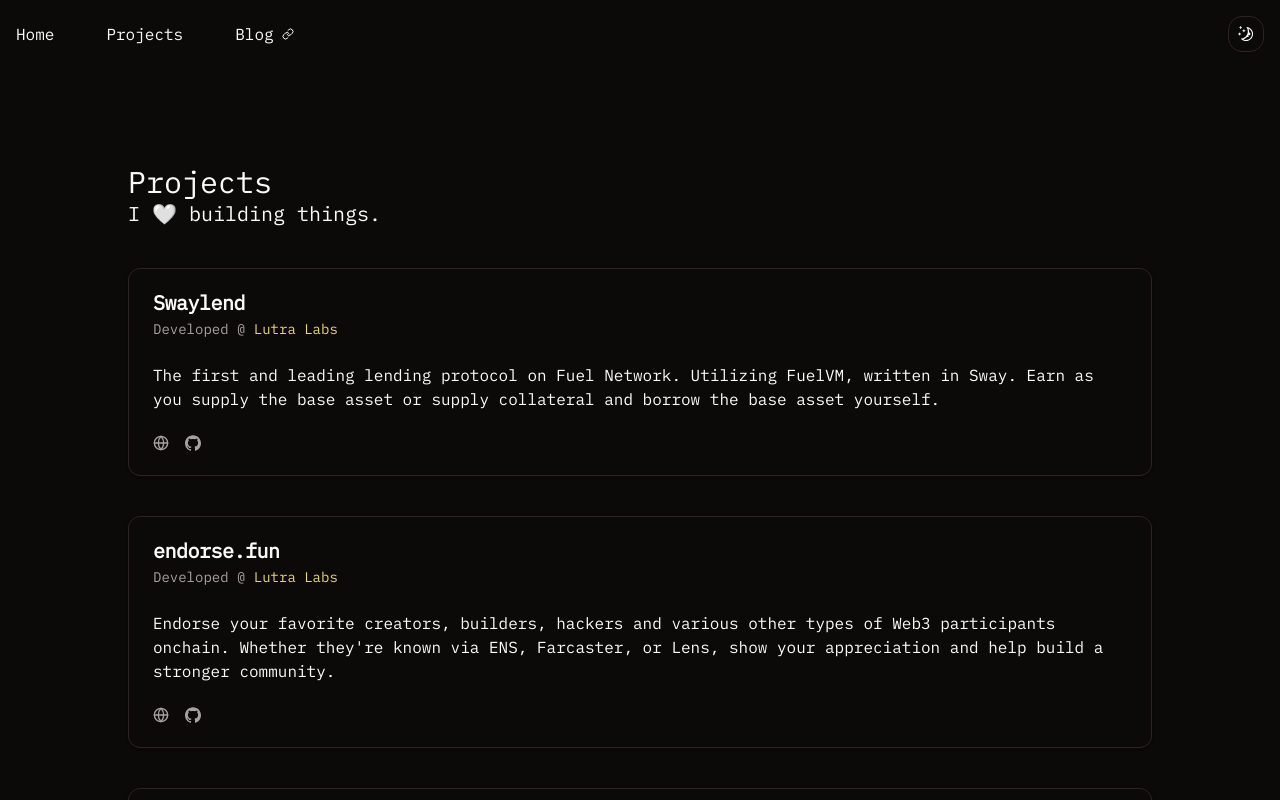
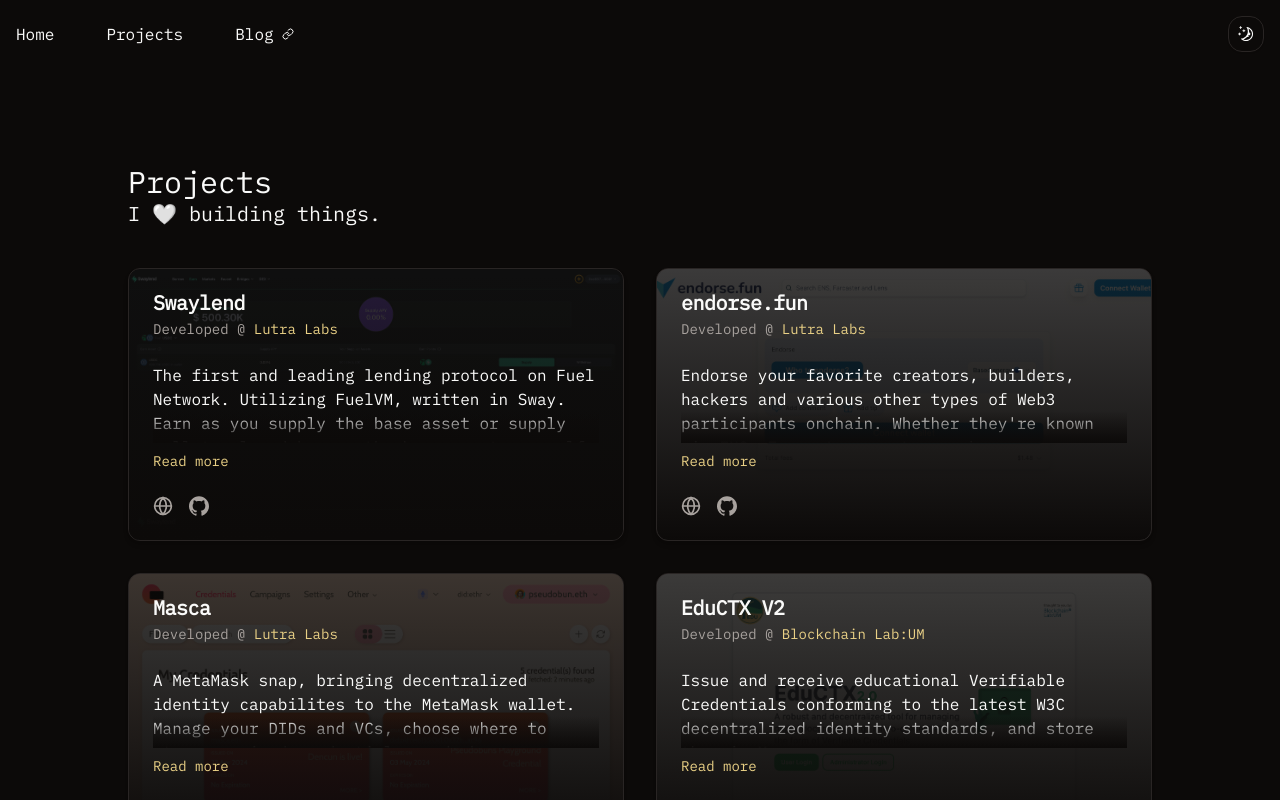
Before and after one commit to pseudobun/me, a Next.js app in the folder packages/portfolio/: page /projects in a window 1280 px wide. Shown: the top 800 px of the page. Built offline with nearby package versions, Linux system fonts and the light colour scheme.

Commit message:
feat: new project cards
Signed-off-by: Urban Vidovič <urbanfoundit@gmail.com>

```diff
--- a/packages/portfolio/src/app/projects/page.tsx
+++ b/packages/portfolio/src/app/projects/page.tsx
@@ -12,6 +12,9 @@
         <p className="sm:text-3xl text-3xl">Projects</p>
         <p className="sm:text-xl text-xl">I 🤍 building things.</p>
       </div>
+
+      {/* Grid layout for projects - responsive grid with 1 column on mobile, 2 on larger screens */}
+      <div className="grid grid-cols-1 md:grid-cols-2 gap-8">
         {PROJECTS.map((project, index) => (
           <ProjectCard
             key={project.title}
@@ -24,9 +27,10 @@
             description={project.description}
             website={project.website}
             image={project.image}
-          firstInRow={index === 0}
+            firstInRow={index % 2 === 0} // Update firstInRow logic for 2-column grid
           />
         ))}
       </div>
+    </div>
   );
 }
--- a/packages/portfolio/src/components/ProjectCard/index.tsx
+++ b/packages/portfolio/src/components/ProjectCard/index.tsx
@@ -1,5 +1,6 @@
 'use client';
 import type { StaticImageData } from 'next/image';
+import Image from 'next/image';
 import {
   Card,
   CardContent,
@@ -11,6 +12,8 @@
 import ExoticLink from '@/components/ExoticLink';
 import { siGithub } from 'simple-icons';
 import { Globe } from 'lucide-react';
+import { cn } from '@/lib/utils';
+import { useState } from 'react';
 
 interface ProjectCardProps {
   title: string;
@@ -37,30 +40,76 @@
   firstInRow,
   highlight,
 }: ProjectCardProps) {
+  const [isExpanded, setIsExpanded] = useState(false);
+
   return (
-    <Card>
+    <Card
+      className={cn(
+        'relative overflow-hidden group h-full transition-all duration-300',
+        'flex flex-col',
+        highlight && 'border-primary/50 shadow-md',
+      )}
+    >
+      {/* Background Image with Blur/Dim Effect */}
+      <div className="absolute inset-0 z-0">
+        <div className="relative w-full h-full opacity-20">
+          <Image
+            src={image}
+            alt={`${title} screenshot`}
+            fill
+            className="object-cover transition-transform duration-500 group-hover:scale-105"
+            priority={false}
+          />
+        </div>
+        <div className="absolute inset-0 bg-gradient-to-t from-background via-background/95 to-background/80" />
+      </div>
+
+      {/* Card Content */}
+      <div className="relative z-10 flex flex-col h-full">
         <CardHeader className="text-xl">
-        <CardTitle>{title}</CardTitle>
+          <CardTitle className="text-foreground">{title}</CardTitle>
           <CardDescription>
             Developed @ <ExoticLink href={orgUrl}>{org}</ExoticLink>
           </CardDescription>
         </CardHeader>
-      <CardContent>{description}</CardContent>
-      <CardFooter className="space-x-4">
+        <CardContent className="text-foreground/90 flex-grow">
+          <div
+            className={cn(
+              'relative transition-all duration-300',
+              isExpanded ? 'max-h-[500px]' : 'max-h-[80px] overflow-hidden',
+            )}
+          >
+            <p>{description}</p>
+            {!isExpanded && description.length > 120 && (
+              <div className="absolute bottom-0 left-0 right-0 h-8 bg-gradient-to-t from-background to-transparent" />
+            )}
+          </div>
+          {description.length > 120 && (
+            <button
+              type="button"
+              onClick={() => setIsExpanded(!isExpanded)}
+              className="text-sm text-primary hover:text-primary/80 mt-2 transition-colors"
+            >
+              {isExpanded ? 'Show less' : 'Read more'}
+            </button>
+          )}
+        </CardContent>
+        <CardFooter className="space-x-4 mt-auto">
           {website && (
             <ExoticLink href={website} blank>
-            <Globe className="w-4 h-4 text-muted-foreground hover:text-foreground" />
+              <Globe className="w-5 h-5 text-muted-foreground hover:text-foreground transition-colors" />
             </ExoticLink>
           )}
           {github && (
             <ExoticLink href={github}>
               <div
-              className="w-4 h-4 fill-muted-foreground hover:fill-foreground"
+                className="w-5 h-5 fill-muted-foreground hover:fill-foreground transition-colors"
                 dangerouslySetInnerHTML={{ __html: siGithub.svg }}
               />
             </ExoticLink>
           )}
         </CardFooter>
+      </div>
     </Card>
   );
 }
```
Lines whose indentation alone changed are shown as unchanged.
